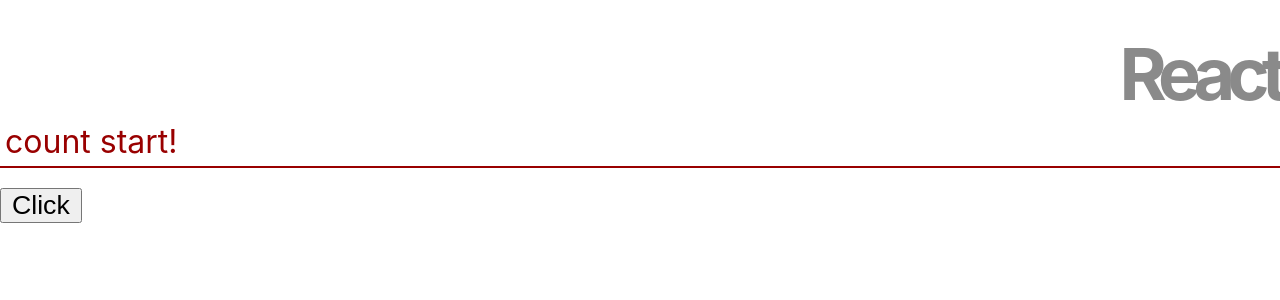
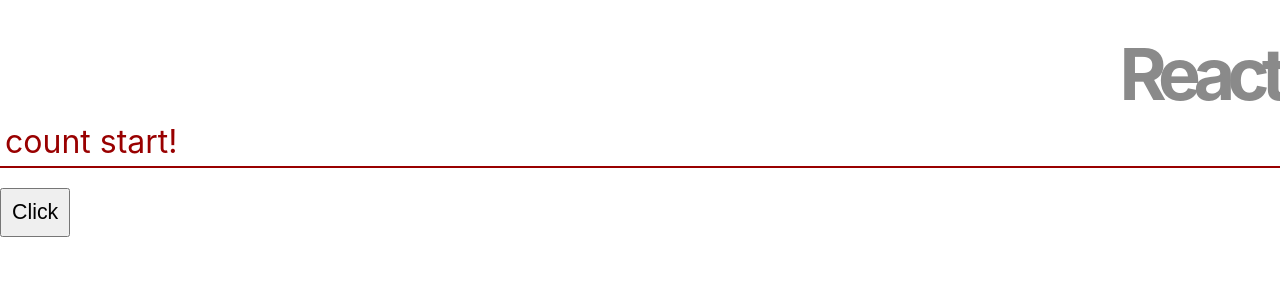
Before and after one commit to 14m3185yoshi/app-react4, a React (Create React App) app: page / in a window 1280 px wide. Shown: the top 300 px of the page. Built offline with nearby package versions, Linux system fonts and the light colour scheme.

Commit message:
clickによってstateの状態を変える

```diff
--- a/src/App.js
+++ b/src/App.js
@@ -3,7 +3,7 @@
 import './App.css';
 
 class App extends Component {
-  msgStyle = {
+  msgStyle1 = {
     fontSize: "24pt",
     color: "#900",
     margin: "20px 0px",
@@ -11,9 +11,18 @@
     borderBottom: "2px solid #900"
   }
 
+  msgStyle2 = {
+    fontSize: "20pt",
+    color: "white",
+    backgroundColor: "#900",
+    margin: "20px 0px",
+    padding: "5px",
+    borderBottom: "2px solid #900"
+  }
+
   btnStyle = {
-    fontSize: "20pt",
-    padding: "0px 10px"
+    fontSize: "16pt",
+    padding: "10px"
   }
 
   constructor(props) {
@@ -21,6 +30,7 @@
     this.state = {
       counter: 0,
       msg: 'count start!',
+      flg: true,
     };
     this.doAction = this.doAction.bind(this);
   }
@@ -28,7 +38,8 @@
   doAction(e) {
     this.setState((state) => ({
       counter: state.counter + 1,
-      msg: 'count: ' + state.counter
+      msg: 'count: ' + state.counter,
+      flg: !state.flg,
     }));
   }
 
@@ -36,7 +47,10 @@
     return (
       <div>
         <h1>React</h1>
-        <p style={this.msgStyle}>{this.state.msg}</p>
+        {this.state.flg ?
+          <p style={this.msgStyle1}>{this.state.msg}</p>
+        :
+          <p style={this.msgStyle2}>{this.state.msg}</p>}
         <button style={this.btnStyle} onClick={this.doAction}>Click</button>
       </div>
     )
```
